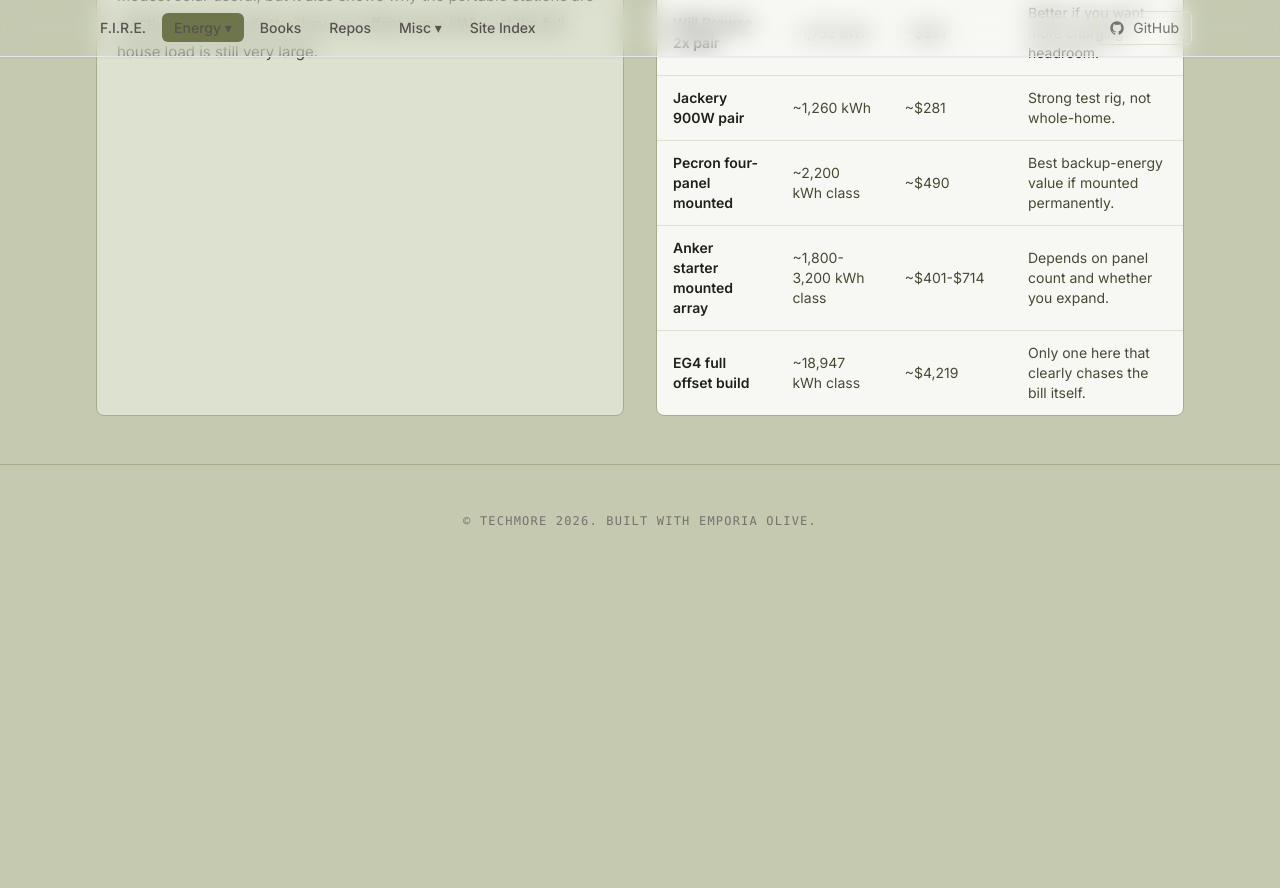
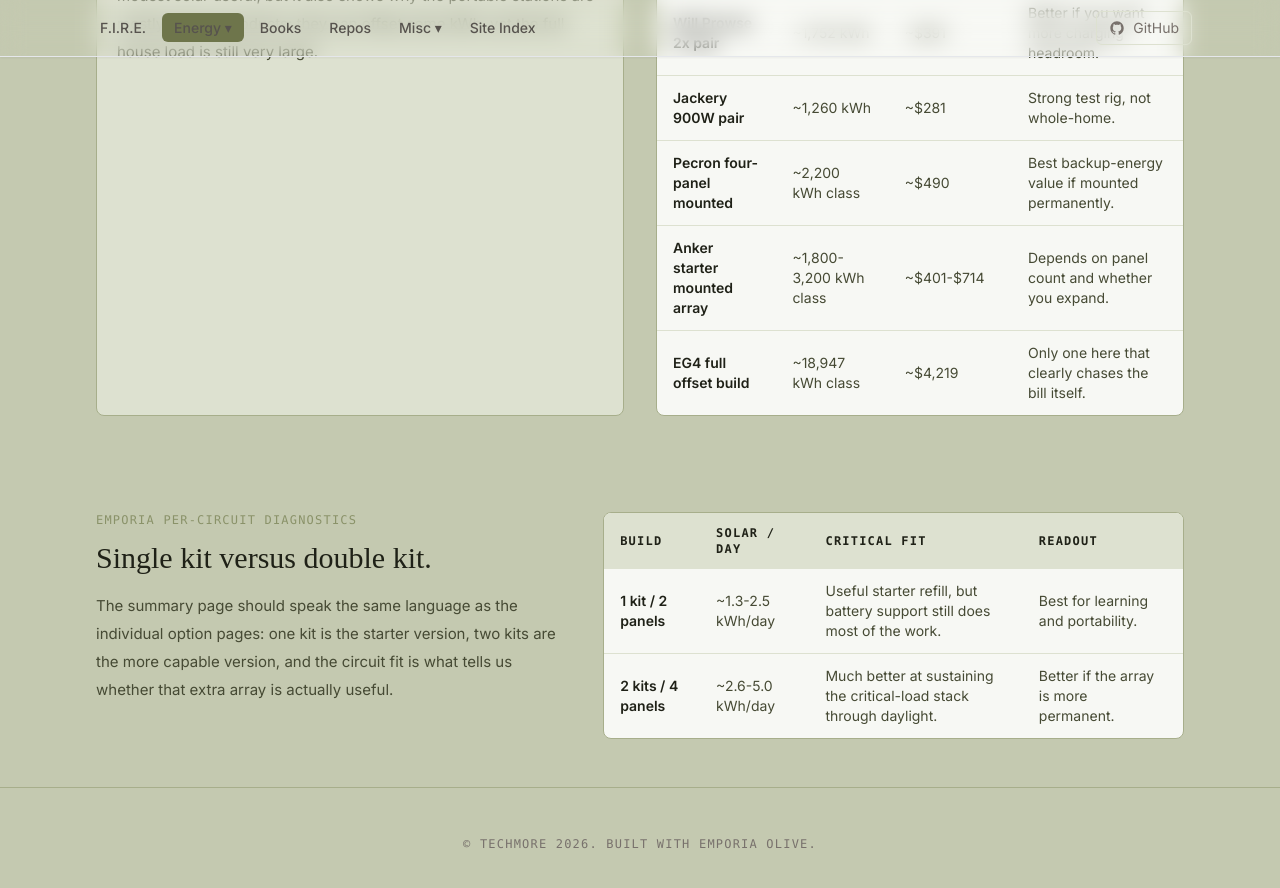
Before and after one commit to techmore/techmore.github.io, a Jekyll site: the page built from pages/energy-monitoring/solar-options.html, in a window 1280 px wide and 900 px high, scrolled down 2060 px. Shown: the top 888 px of the window. Built offline with Jekyll 4.4.1, drawn with Linux system fonts in a browser that asks for light colours; nearby versions of some CDN libraries; some web fonts are replaced; before the commit the page ends 2637 px from its top, so only the background shows below that.

Commit message:
Add diagnostics to solar summary

```diff
--- a/pages/energy-monitoring/solar-options.html
+++ b/pages/energy-monitoring/solar-options.html
@@ -169,4 +169,42 @@ title: Solar Option Summary - Techmore
     </div>
   </section>
 
+  <section class="max-w-6xl mx-auto px-4 sm:px-6 lg:px-8 py-12">
+    <div class="grid gap-8 lg:grid-cols-[0.9fr_1.1fr]">
+      <div>
+        <p class="font-mono text-xs tracking-widest uppercase text-olive-500">Emporia per-circuit diagnostics</p>
+        <h2 class="mt-3 text-3xl text-olive-950">Single kit versus double kit.</h2>
+        <p class="mt-4 text-olive-800 leading-7">
+          The summary page should speak the same language as the individual option pages: one kit is the starter version, two kits are the more capable version, and the circuit fit is what tells us whether that extra array is actually useful.
+        </p>
+      </div>
+      <div class="overflow-x-auto rounded-lg border border-olive-400 bg-olive-50">
+        <table class="min-w-full text-left text-sm text-olive-800">
+          <thead class="bg-olive-200 text-olive-950">
+            <tr>
+              <th class="px-4 py-3 font-mono text-xs tracking-widest uppercase">Build</th>
+              <th class="px-4 py-3 font-mono text-xs tracking-widest uppercase">Solar / day</th>
+              <th class="px-4 py-3 font-mono text-xs tracking-widest uppercase">Critical fit</th>
+              <th class="px-4 py-3 font-mono text-xs tracking-widest uppercase">Readout</th>
+            </tr>
+          </thead>
+          <tbody class="divide-y divide-olive-200">
+            <tr>
+              <td class="px-4 py-3 font-semibold text-olive-950">1 kit / 2 panels</td>
+              <td class="px-4 py-3">~1.3-2.5 kWh/day</td>
+              <td class="px-4 py-3">Useful starter refill, but battery support still does most of the work.</td>
+              <td class="px-4 py-3">Best for learning and portability.</td>
+            </tr>
+            <tr>
+              <td class="px-4 py-3 font-semibold text-olive-950">2 kits / 4 panels</td>
+              <td class="px-4 py-3">~2.6-5.0 kWh/day</td>
+              <td class="px-4 py-3">Much better at sustaining the critical-load stack through daylight.</td>
+              <td class="px-4 py-3">Better if the array is more permanent.</td>
+            </tr>
+          </tbody>
+        </table>
+      </div>
+    </div>
+  </section>
+
 </main>
```
